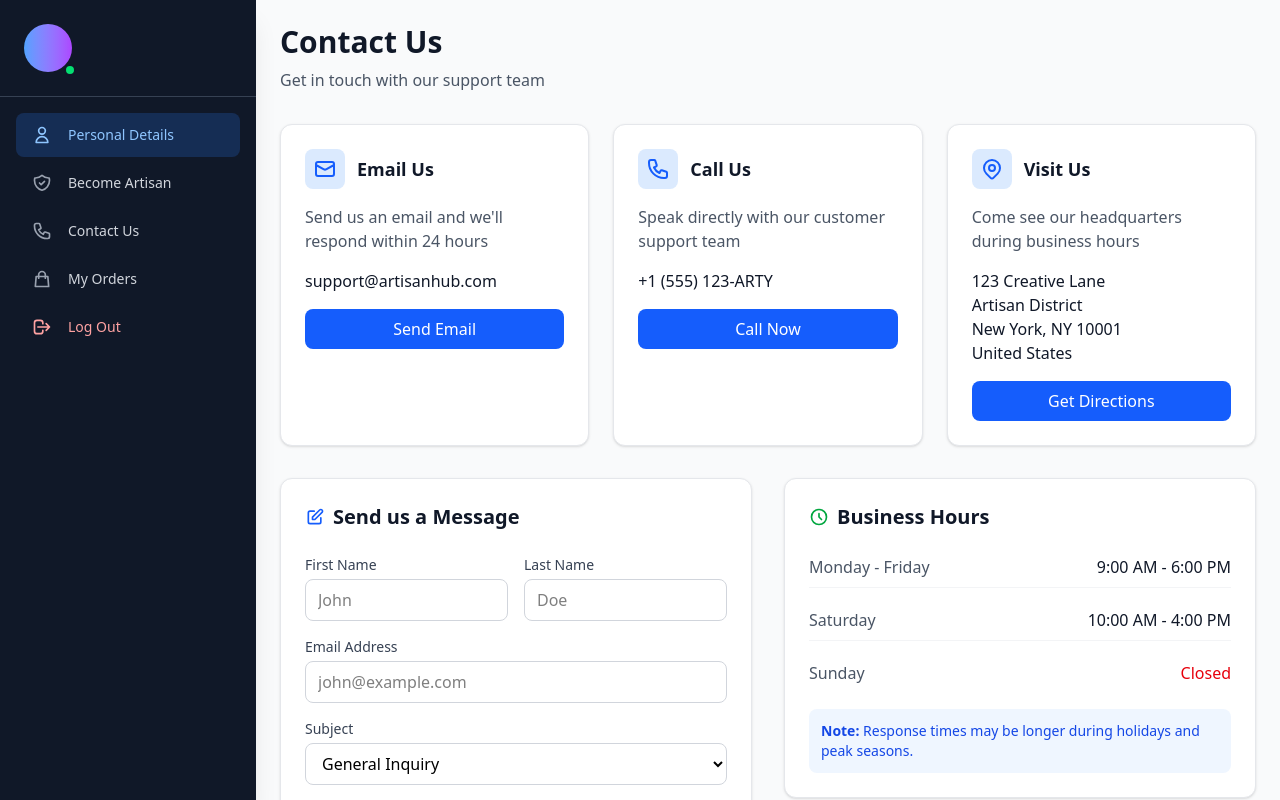
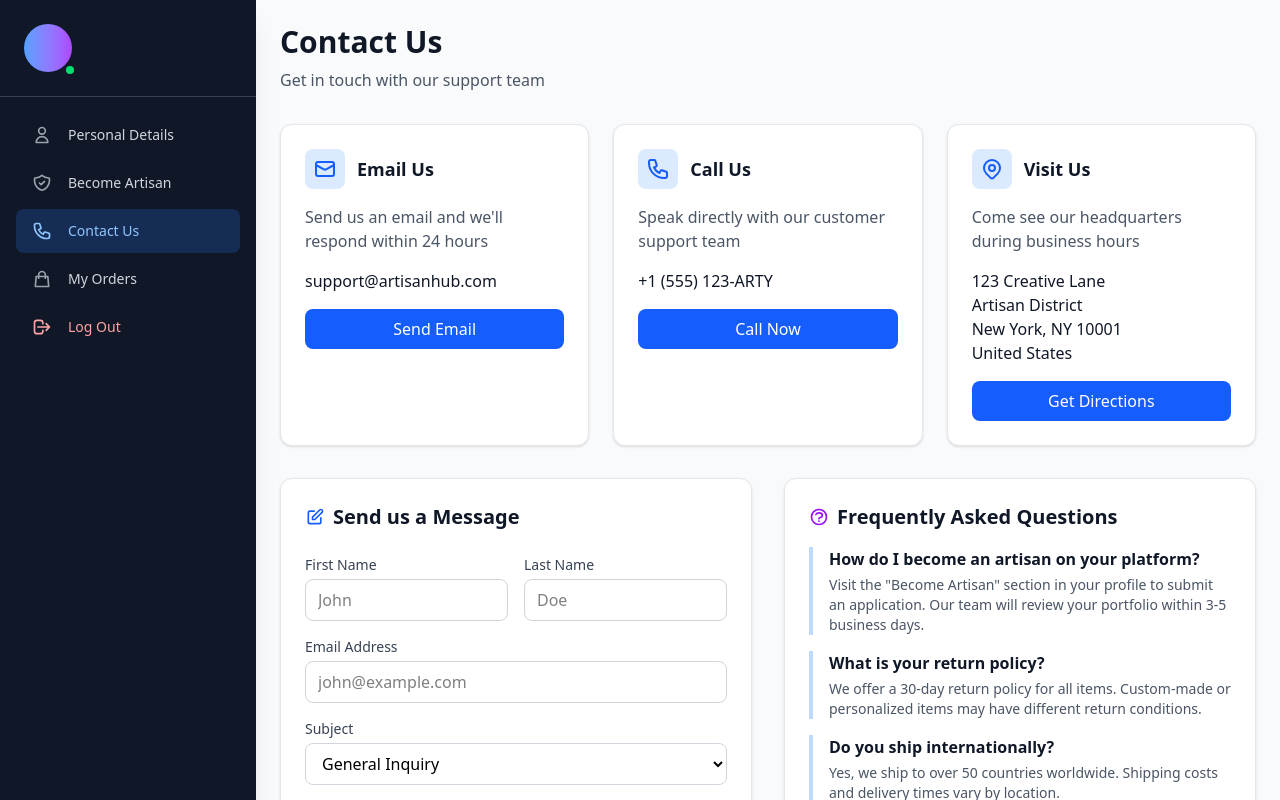
Before and after one commit to iamsyg/artisian_ai, a Next.js app in the folder frontend/: page /profile/contact-us in a window 1280 px wide. Shown: the top 800 px of the page. Built offline with nearby package versions, Linux system fonts and the light colour scheme; no server answers.

Commit message:
minor fixes

```diff
--- a/frontend/app/(app)/profile/contact-us/page.tsx
+++ b/frontend/app/(app)/profile/contact-us/page.tsx
@@ -185,39 +185,6 @@ const ContactUsPage = () => {
               </form>
             </div>
 
-            {/* Business Hours & FAQ */}
-            <div className="space-y-6">
-              {/* Business Hours */}
-              <div className="bg-white rounded-xl shadow-sm border border-gray-200 p-6">
-                <h2 className="text-xl font-bold text-gray-900 mb-4 flex items-center">
-                  <svg className="w-5 h-5 mr-2 text-green-600" fill="none" stroke="currentColor" viewBox="0 0 24 24">
-                    <path strokeLinecap="round" strokeLinejoin="round" strokeWidth={2} d="M12 8v4l3 3m6-3a9 9 0 11-18 0 9 9 0 0118 0z" />
-                  </svg>
-                  Business Hours
-                </h2>
-
-                <div className="space-y-3">
-                  <div className="flex justify-between items-center py-2 border-b border-gray-100">
-                    <span className="text-gray-600">Monday - Friday</span>
-                    <span className="font-medium text-gray-900">{contactInfo.businessHours.weekdays}</span>
-                  </div>
-                  <div className="flex justify-between items-center py-2 border-b border-gray-100">
-                    <span className="text-gray-600">Saturday</span>
-                    <span className="font-medium text-gray-900">{contactInfo.businessHours.saturday}</span>
-                  </div>
-                  <div className="flex justify-between items-center py-2">
-                    <span className="text-gray-600">Sunday</span>
-                    <span className="font-medium text-gray-900 text-red-600">{contactInfo.businessHours.sunday}</span>
-                  </div>
-                </div>
-
-                <div className="mt-4 p-3 bg-blue-50 rounded-lg">
-                  <p className="text-sm text-blue-700">
-                    <strong>Note:</strong> Response times may be longer during holidays and peak seasons.
-                  </p>
-                </div>
-              </div>
-
               {/* FAQ Section */}
               <div className="bg-white rounded-xl shadow-sm border border-gray-200 p-6">
                 <h2 className="text-xl font-bold text-gray-900 mb-4 flex items-center">
@@ -273,7 +240,6 @@ const ContactUsPage = () => {
           </div>
         </div>
       </div>
-    </div>
   );
 };
 
--- a/frontend/app/components/Sidebar.tsx
+++ b/frontend/app/components/Sidebar.tsx
@@ -3,9 +3,11 @@
 import { useState, useEffect } from 'react';
 import { supabase } from '@/app/lib/supabaseClient';
 import Link from 'next/link';
+import { usePathname } from 'next/navigation';
 
 export default function Sidebar() {
   const [isMobileMenuOpen, setIsMobileMenuOpen] = useState(false);
+  const pathname = usePathname();
 
   const [user, setUser] = useState<{
     full_name: string;
@@ -211,7 +213,10 @@ export default function Sidebar() {
   {item.isLogout ? (
     // 🔴 Logout only button
     <button
-      onClick={item.onclick}
+      onClick={() => {
+  if (item.onclick) item.onclick();
+}}
+
       className="w-full flex items-center space-x-3 px-3 py-2 rounded-lg text-red-300 hover:bg-red-500/20 transition-all duration-200"
     >
       <div className="p-1 rounded text-red-300">{item.icon}</div>
@@ -224,14 +229,14 @@ export default function Sidebar() {
         <button
           onClick={() => handleMenuItemClick(item.name)}
           className={`w-full flex items-center space-x-3 px-3 py-2 rounded-lg transition-all duration-200 ${
-            item.active
+            pathname === item.href
               ? "bg-blue-500/20 text-blue-300"
               : "text-gray-300 hover:bg-gray-800"
           }`}
         >
           <div
             className={`p-1 rounded ${
-              item.active ? "text-blue-300" : "text-gray-400"
+              pathname === item.href ? "text-blue-300" : "text-gray-400"
             }`}
           >
             {item.icon}
```
